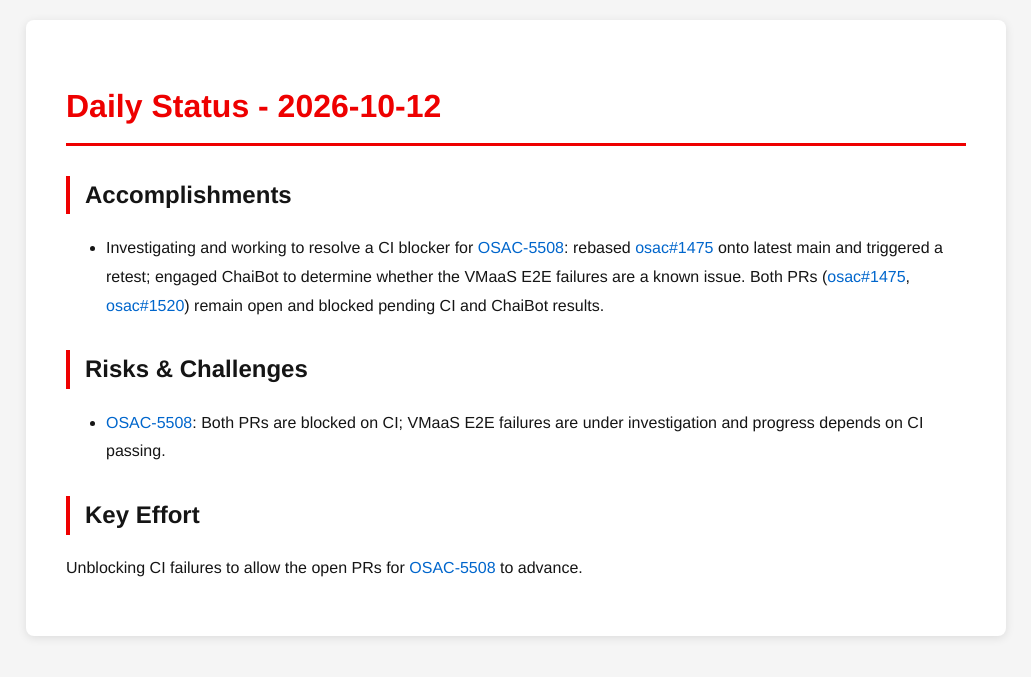
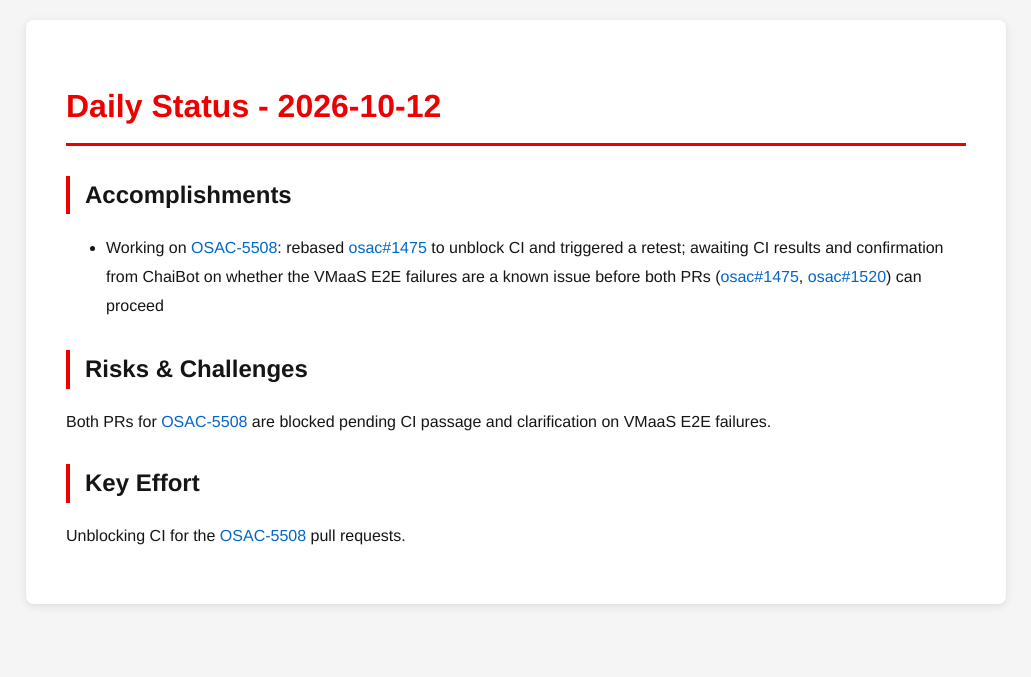
Before and after one commit to tzvatot/daily-status, a Jekyll site: the page built from 2026-10-12.md, in a window 1280 px wide. Shown: the top 677 px of the page, without its empty margins (124-1155 px from the left). Built offline with Jekyll 4.4.1, drawn with Linux system fonts in a browser that asks for light colours.

Commit message:
Daily status update - 2026-10-12

```diff
--- a/2026-10-12.md
+++ b/2026-10-12.md
@@ -7,10 +7,10 @@ date: 2026-10-12
 # Daily Status - 2026-10-12
 
 ## Accomplishments
-- Investigating and working to resolve a CI blocker for [OSAC-5508](https://redhat.atlassian.net/browse/OSAC-5508): rebased [osac#1475](https://github.com/osac-project/osac/pull/1475) onto latest main and triggered a retest; engaged ChaiBot to determine whether the VMaaS E2E failures are a known issue. Both PRs ([osac#1475](https://github.com/osac-project/osac/pull/1475), [osac#1520](https://github.com/osac-project/osac/pull/1520)) remain open and blocked pending CI and ChaiBot results.
+- Working on [OSAC-5508](https://redhat.atlassian.net/browse/OSAC-5508): rebased [osac#1475](https://github.com/osac-project/osac/pull/1475) to unblock CI and triggered a retest; awaiting CI results and confirmation from ChaiBot on whether the VMaaS E2E failures are a known issue before both PRs ([osac#1475](https://github.com/osac-project/osac/pull/1475), [osac#1520](https://github.com/osac-project/osac/pull/1520)) can proceed
 
 ## Risks & Challenges
-- [OSAC-5508](https://redhat.atlassian.net/browse/OSAC-5508): Both PRs are blocked on CI; VMaaS E2E failures are under investigation and progress depends on CI passing.
+Both PRs for [OSAC-5508](https://redhat.atlassian.net/browse/OSAC-5508) are blocked pending CI passage and clarification on VMaaS E2E failures.
 
 ## Key Effort
-Unblocking CI failures to allow the open PRs for [OSAC-5508](https://redhat.atlassian.net/browse/OSAC-5508) to advance.
+Unblocking CI for the [OSAC-5508](https://redhat.atlassian.net/browse/OSAC-5508) pull requests.
```
